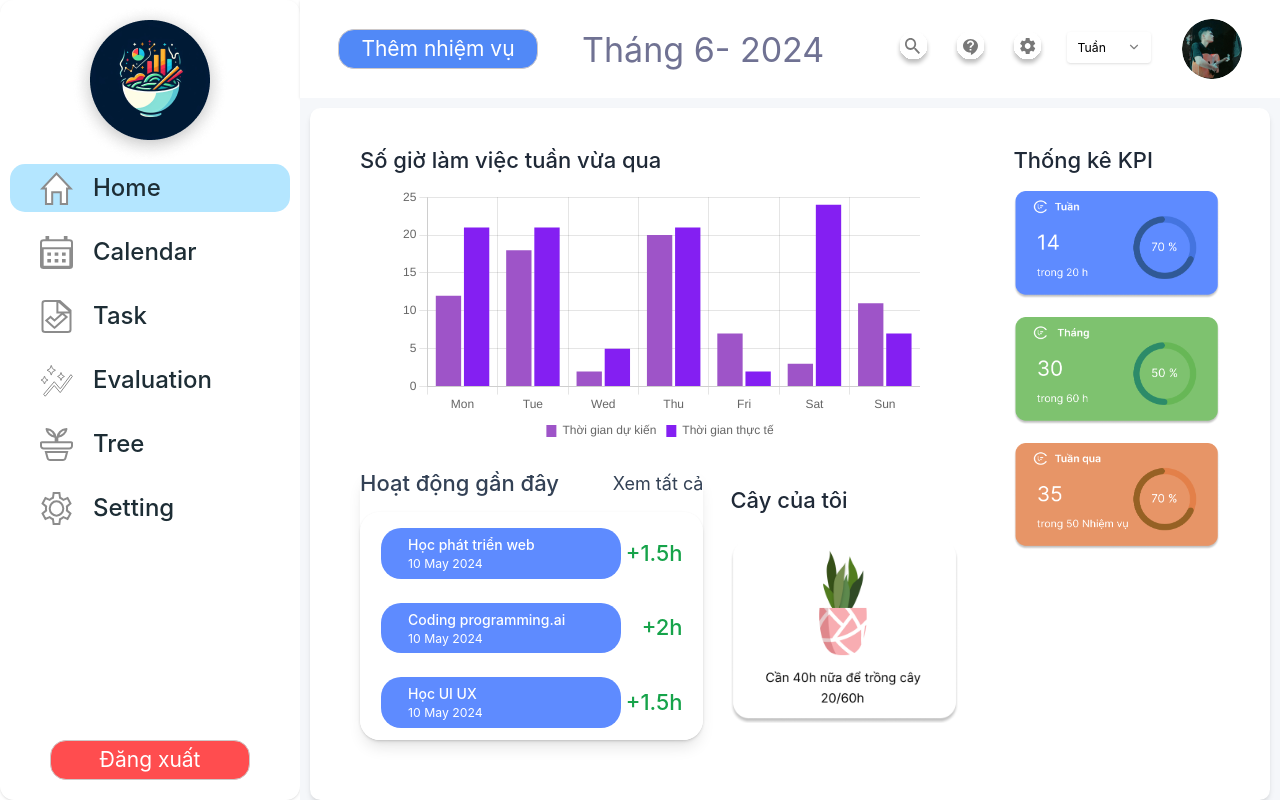
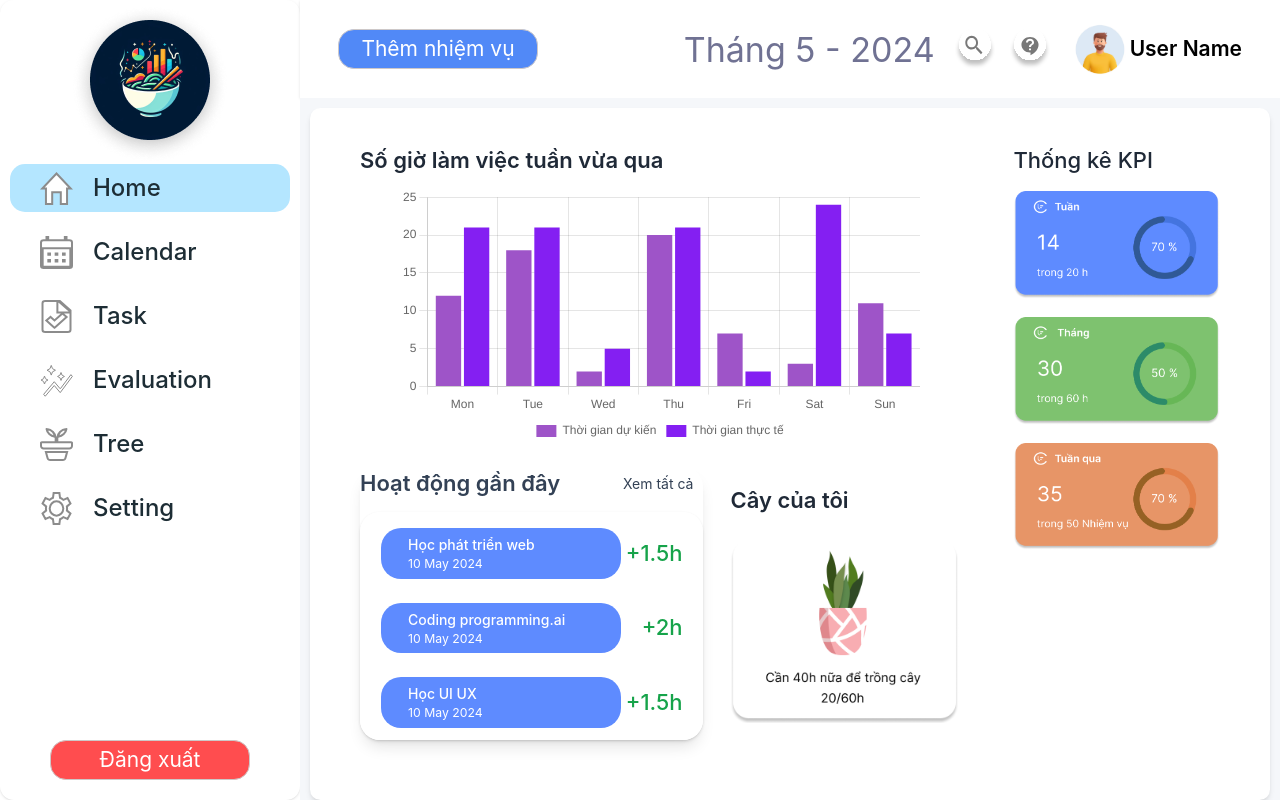
Before and after one commit to diata0210/UX-UI, a React (Vite) app: page / in a window 1280 px wide. Built offline with nearby package versions, Linux system fonts and the light colour scheme.

Commit message:
fix: header

```diff
--- a/src/assets/icons/search.tsx
+++ b/src/assets/icons/search.tsx
@@ -1,6 +1,6 @@
 export default function SearchIcon() {
   return (
-    <svg xmlns="http://www.w3.org/2000/svg" width="35" height="35" viewBox="0 0 35 35" fill="none">
+    <svg xmlns="http://www.w3.org/2000/svg" width="40" height="40" viewBox="0 0 35 35" fill="none">
       <g filter="url(#filter0_d_609_4431)">
         <circle cx="17.5" cy="13.5" r="13.5" fill="white" />
       </g>
--- a/src/components/layout/header/header.tsx
+++ b/src/components/layout/header/header.tsx
@@ -1,37 +1,78 @@
-import ContactIcon from "@/assets/icons/contact"
-import SearchIcon from "@/assets/icons/search"
-import SettingIcon from "@/assets/icons/setting"
-import { Link } from "react-router-dom"
-import { Button } from "../../ui/button"
-import FilterTypeCalendar from "./filter-type-calendar"
-type Props = {}
+import ContactIcon from "@/assets/icons/contact";
+import SearchIcon from "@/assets/icons/search";
+import { Link } from "react-router-dom";
+import { Button } from "../../ui/button";
+import { Dropdown } from "antd";
+import type { MenuProps } from "antd";
+import { LogoutOutlined } from "@ant-design/icons";
+
+type Props = {};
 
 export default function Header({}: Props) {
-
+  const items: MenuProps["items"] = [
+    {
+      label: (
+        <Link to={"/profile"}>
+          <div rel="noopener noreferrer">Thông tin cá nhân</div>
+        </Link>
+      ),
+      key: "0",
+    },
+    {
+      label: (
+        <Link to={"/profile"}>
+          <div rel="noopener noreferrer">Thay đổi mật khẩu</div>
+        </Link>
+      ),
+      key: "1",
+    },
+    {
+      label: (
+        <Link to={"/login"}>
+          <div style={{ color: "red" }} rel="noopener noreferrer">
+            <LogoutOutlined /> Đăng xuất
+          </div>
+        </Link>
+      ),
+      key: "2",
+    },
+  ];
   const handleAddTask = () => {
-    location.href = '/new_task';
-  }
+    location.href = "/new_task";
+  };
   return (
     <div className="h-[100px] w-full  bg-white px-[38px] py-[19px] flex justify-between items-center shadow ">
       <div className="flex gap-[44px] items-center">
-        <Button variant="submit" className="" onClick={handleAddTask}>Thêm nhiệm vụ</Button>
+        <Button variant="submit" className="" onClick={handleAddTask}>
+          Thêm nhiệm vụ
+        </Button>
+      </div>
+
+      <div className="flex height-[37px] gap-[20px] items-center">
         <div className="2xl:text-[40px] xl:text-[34px] text-[30px] text-[#707293]">
-          Tháng 6- 2024
+          Tháng 5 - 2024
         </div>
-      </div>
-      <div className="flex height-[37px] gap-[31px] items-center">
-        <div className="flex gap-[22px] justify-center">
+        <div className="flex gap-[15px] justify-center">
           <SearchIcon />
-          <ContactIcon/>
-          <Link to={'/setting'}><SettingIcon/></Link>
-          <FilterTypeCalendar value="2"/>
+          <ContactIcon height={40} width={40} />
         </div>
+
         <div className="">
-          <Link to={'/profile'}>
-            <img src="/avatar.png" alt="avatar" className="object-cover rounded-full"/>
-          </Link>
+          <Dropdown menu={{ items }}>
+            <a
+              className="flex flex-row justify-center items-center"
+              onClick={(e) => e.preventDefault()}
+            >
+              <img
+                src="/image.png"
+                alt="avatar"
+                className="object-cover rounded-full size-[60px] "
+              />
+              <p className="font-semibold text-2xl">User Name</p>
+            </a>
+          </Dropdown>
         </div>
       </div>
     </div>
-  )
+  );
 }
--- a/src/components/task/task-item.tsx
+++ b/src/components/task/task-item.tsx
@@ -12,8 +12,7 @@ type Props = {
   place: string;
   required?: boolean;
   number_file?: number;
-
-}
+};
 
 export default function TaskItem({
   name,
@@ -22,10 +21,14 @@ export default function TaskItem({
   time,
   place,
   required = true,
-  number_file = 0
+  number_file = 0,
 }: Props) {
   return (
-    <div className={`px-[22px] pt-[13px] pb-[8px] rounded-[15px] w-[288px] h-[146px] ${status == '1' ? 'bg-[#FCD1D3]' : 'bg-[#9FD0FD]'}`}>
+    <div
+      className={`px-[22px] pt-[13px] pb-[8px] rounded-[15px] w-[288px] h-[146px] ${
+        status == "1" ? "bg-[#FCD1D3]" : "bg-[#9FD0FD]"
+      }`}
+    >
       <div className="flex flex-col gap-[10px]">
         <div className="flex flex-row justify-between items-center">
           <span className="text-xl font-medium ">{name}</span>
@@ -33,7 +36,10 @@ export default function TaskItem({
         </div>
         <div>
           <Badge variant={status == "1" ? "progressing" : "completed"}>
-            <span className="text-sm"> {status == '1' ? "Chưa hoàn thành" : "Đã hoàn thành"}</span>
+            <span className="text-sm">
+              {" "}
+              {status == "1" ? "Chưa hoàn thành" : "Đã hoàn thành"}
+            </span>
           </Badge>
         </div>
         <div className="flex flex-row justify-between items-center">
@@ -49,14 +55,23 @@ export default function TaskItem({
         </div>
 
         <div className="flex flex-row justify-between items-center ">
-          <div className="w-[58px] flex flex-row items-center bg-rose-200 rounded-sm shadow ">
-            <AttachIcon />
-            <span className="text-base font-medium pb-[2px]">{number_file}</span>
+          <div className="w-[45px] flex flex-row justify-around items-center bg-[#9fd0fd] rounded-sm shadow "
+            style={{ boxShadow: "0px 0.5069931149482727px 4px 0 rgba(0,0,0,0.15)" }}
+          >
+
+            <span className="text-base font-medium  flex flex row items-center ">
+              <AttachIcon />
+              {number_file}
+            </span>
             {required && <FlagIcon width="16" height="16" />}
           </div>
-          <img src='avatar.png' alt="avt" className="w-[30px] h-[30px]" />
+          <img
+            src="image.png"
+            alt="avt"
+            className="w-[30px] h-[30px] rounded-full"
+          />
         </div>
       </div>
     </div>
-  )
+  );
 }
--- a/src/page/EvaluationPage.tsx
+++ b/src/page/EvaluationPage.tsx
@@ -1,9 +1,11 @@
 import { BarGraph } from "@/components/ui/barGraph";
 import { LineGraph } from "@/components/ui/lineGraph";
 import { useState } from "react";
+import {  Radio } from 'antd';
 
+type SizeType = {};
 export default function EvaluationPage() {
-
+  const [size, setSize] = useState<SizeType>('week'); // default is 'middle'
   const labels = ['Mon', 'Tue', 'Wed', 'Thu', 'Fri', 'Sat', 'Sun'];
 
   const options = {
@@ -77,12 +79,6 @@ export default function EvaluationPage() {
 
   const [timeDisplay, setTimeDisplay] = useState('week')
 
-  const handleTimeMDisplay = () => (
-    setTimeDisplay('month')
-  )
-  const handleTimeWDisplay = () => (
-    setTimeDisplay('week')
-  )
 
 
   return (
@@ -96,10 +92,11 @@ export default function EvaluationPage() {
       </div>
       <div className="content w-full relative  flex flex-col gap-[15px] mt-[10px] ">
         <div>
-          <div className='flex flex-row items-center overflow-hidden  w-[180px] h-[40px] rounded-[10px] bg-white  border-2 border-solid border-black'>
-            <div key={'week'} onClick={handleTimeWDisplay} className='w-1/2 h-full flex items-center justify-center ' style={timeDisplay === 'week' ? { background: '#F1F1F1' } : {}}>Tuần</div>
-            <div key={'month'} onClick={handleTimeMDisplay} className='w-1/2 h-full flex items-center justify-center ' style={timeDisplay === 'month' ? { background: '#F1F1F1' } : {}}>Tháng</div>
-          </div>
+
+            <Radio.Group value={size} onChange={(e) => {setTimeDisplay(e.target.value), setSize(e.target.value)}}>
+              <Radio.Button value="week">Tuần</Radio.Button>
+              <Radio.Button value="month">Tháng</Radio.Button>
+            </Radio.Group>
         </div>
         <div className=' w-4/5 mx-auto flex justify-center flex-col  '>
           {timeDisplay === 'week' ?
--- a/src/page/HomePage.tsx
+++ b/src/page/HomePage.tsx
@@ -14,7 +14,7 @@ export default function HomePage() {
         position: "bottom" as const,
         align: "left",
         labels: {
-          boxWidth: 10,
+          boxWidth: 20,
         }
       },
       title: {
@@ -51,7 +51,7 @@ export default function HomePage() {
       <div className="flex flex-col gap-[20px] max-w-[697px]">
         <div className="flex flex-col gap-[10px] w-full ">
           <div className="flex flex-row items-start justify-between">
-            <div className=" text-gray-800 text-[22px] font-medium">Số giờ làm việc tuần vừa qua</div>
+            <div className=" text-gray-800 text-[22px] font-semibold">Số giờ làm việc tuần vừa qua</div>
           </div>
             <div className="h-[260px] w-full flex items-center justify-center">
               <BarGraph options={options} data={data} />
@@ -61,8 +61,8 @@ export default function HomePage() {
         <div className="flex flex-row gap-[27px] justify-between items-center">
           <div className="flex flex-col gap-[12px] w-3/5 shadow-lg rounded-[20px]">
             <div className="flex flex-row justify-between items-center w-full">
-              <p className="text-slate-700 text-[22px] font-medium">Hoạt động gần đây</p>
-              <p className="text-slate-700 text-[18px] font-[400] hover:text-accent-700" onClick={navigateToTask}>Xem tất cả</p>
+              <p className="text-slate-700 text-[22px] font-semibold">Hoạt động gần đây</p>
+              <p className="text-slate-700 text-[14px] font-[400] hover:text-accent-700 pr-[10px]" onClick={navigateToTask}>Xem tất cả</p>
             </div>
 
             <div className=" bg-white rounded-[20px] shadow max-h-[228px] overflow-y-scroll py-[16px] px-[21px] flex flex-col gap-[24px]">
@@ -101,7 +101,7 @@ export default function HomePage() {
           </div>
 
           <div className="flex flex-col gap-[23px] w-2/5">
-            <p className="text-gray-800 text-[22px] font-medium ">Cây của tôi</p>
+            <p className="text-gray-800 text-[22px] font-semibold ">Cây của tôi</p>
             <img src='/tree.png' alt="" />
           </div>
         </div>
```
